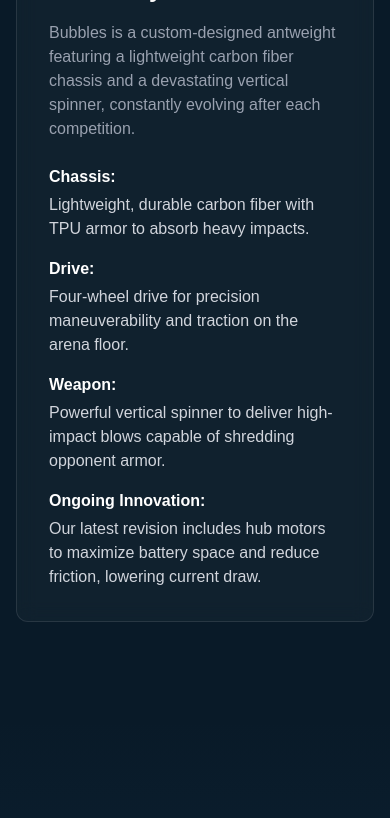
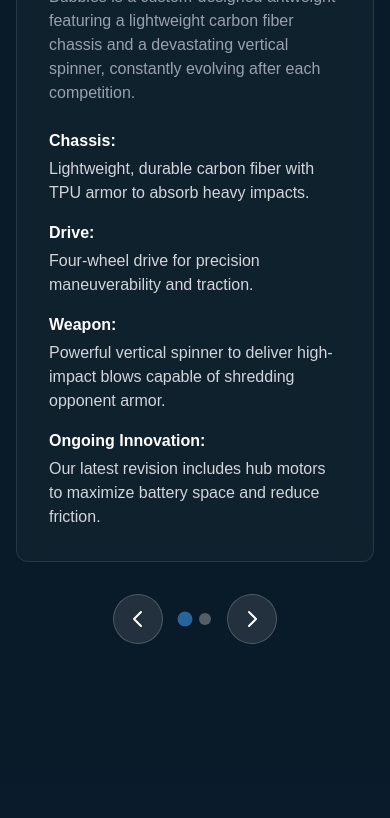
Before and after one commit to aidankeighron/bad-conflict-website, a Next.js app: page /sponsorship in a window 390 px wide. Shown: the part 4133-4951 px from the top of the page. Built offline with nearby package versions, Linux system fonts and the light colour scheme.

Commit message:
carousel

```diff
--- a/src/app/sponsorship/page.tsx
+++ b/src/app/sponsorship/page.tsx
@@ -1,5 +1,6 @@
 import Image from "next/image";
 import Link from "next/link";
+import FeaturedProjectsCarousel from "@/components/FeaturedProjectsCarousel";
 
 /**
  * Sponsorship page for the BadConflict website.
@@ -110,27 +111,10 @@ export default function Sponsorship(): React.ReactNode {
         </div>
       </section>
 
-      {/* Featured Robot */}
+      {/* Featured Projects Carousel */}
       <section className="max-w-5xl mx-auto px-4 py-24">
-        <h2 className="text-3xl md:text-4xl font-bold mb-12 text-center">Featured Project: Bubbles</h2>
-        <div className="premium-card p-8 grid grid-cols-1 lg:grid-cols-2 gap-12 items-center">
-          <div className="relative aspect-square rounded-2xl overflow-hidden shadow-2xl shadow-accent/20">
-             <Image src="/images/bubbles v1.jpg" alt="Bubbles Antweight Robot" fill className="object-cover" />
-          </div>
-          <div>
-            <div className="inline-block bg-accent/20 text-accent px-3 py-1 rounded-full text-sm font-bold mb-4">
-              1lb Antweight Combat Robot
-            </div>
-            <h3 className="text-2xl font-bold mb-4">Offensive Strength &amp; Versatility</h3>
-            <p className="text-gray-400 mb-6">Bubbles is a custom-designed antweight featuring a lightweight carbon fiber chassis and a devastating vertical spinner, constantly evolving after each competition.</p>
-            <ul className="space-y-4 text-gray-300">
-              <li><strong className="text-white block mb-1">Chassis:</strong> Lightweight, durable carbon fiber with TPU armor to absorb heavy impacts.</li>
-              <li><strong className="text-white block mb-1">Drive:</strong> Four-wheel drive for precision maneuverability and traction on the arena floor.</li>
-              <li><strong className="text-white block mb-1">Weapon:</strong> Powerful vertical spinner to deliver high-impact blows capable of shredding opponent armor.</li>
-              <li><strong className="text-white block mb-1">Ongoing Innovation:</strong> Our latest revision includes hub motors to maximize battery space and reduce friction, lowering current draw.</li>
-            </ul>
-          </div>
-        </div>
+        <h2 className="text-3xl md:text-4xl font-bold mb-12 text-center">Featured Projects</h2>
+        <FeaturedProjectsCarousel />
       </section>
 
       {/* CTA / Contact */}
--- /dev/null
+++ b/src/components/FeaturedProjectsCarousel.tsx
@@ -0,0 +1,110 @@
+"use client";
+
+import { useState } from "react";
+import Image from "next/image";
+
+/**
+ * FeaturedProjectsCarousel component to cycle through robot projects.
+ * @returns {JSX.Element} The rendered carousel.
+ */
+const featuredProjects = [
+  {
+    name: "Bubbles",
+    type: "1lb Antweight Combat Robot",
+    image: "/images/bubbles v1.jpg",
+    title: "Offensive Strength & Versatility",
+    description: "Bubbles is a custom-designed antweight featuring a lightweight carbon fiber chassis and a devastating vertical spinner, constantly evolving after each competition.",
+    specs: [
+      { label: "Chassis", value: "Lightweight, durable carbon fiber with TPU armor to absorb heavy impacts." },
+      { label: "Drive", value: "Four-wheel drive for precision maneuverability and traction." },
+      { label: "Weapon", value: "Powerful vertical spinner to deliver high-impact blows capable of shredding opponent armor." },
+      { label: "Ongoing Innovation", value: "Our latest revision includes hub motors to maximize battery space and reduce friction." }
+    ]
+  },
+  {
+    name: "Horizon",
+    type: "1lb Antweight Combat Robot",
+    image: "/images/horizon v3.jpg",
+    title: "High-Tip-Speed Destruction",
+    description: "Horizon is a fierce horizontal spinner built to deliver massive kinetic energy hits, designed to outmaneuver and out-hit the competition.",
+    specs: [
+      { label: "Chassis", value: "Robust frame designed to withstand the immense forces generated by its weapon." },
+      { label: "Weapon", value: "High-tip-speed horizontal spinner that dominates the arena with devastating blows." },
+      { label: "Strategy", value: "Iterative design enhancements focus on maintaining weapon speed while ensuring structural integrity." },
+      { label: "Focus", value: "Maximizing kinetic energy transfer to disable opponents quickly and efficiently." }
+    ]
+  }
+];
+
+export default function FeaturedProjectsCarousel(): React.ReactNode {
+  const [currentIndex, setCurrentIndex] = useState(0);
+
+  const nextSlide = () => {
+    setCurrentIndex((prevIndex) => (prevIndex + 1) % featuredProjects.length);
+  };
+
+  const prevSlide = () => {
+    setCurrentIndex((prevIndex) => (prevIndex - 1 + featuredProjects.length) % featuredProjects.length);
+  };
+
+  const project = featuredProjects[currentIndex];
+
+  return (
+    <div className="relative">
+      <div className="premium-card p-8 grid grid-cols-1 lg:grid-cols-2 gap-12 items-center">
+        <div className="relative aspect-square rounded-2xl overflow-hidden shadow-2xl shadow-accent/20">
+          <Image
+            src={project.image}
+            alt={project.name}
+            fill
+            className="object-cover transition-opacity duration-500"
+          />
+        </div>
+        <div>
+          <div className="inline-block bg-accent/20 text-accent px-3 py-1 rounded-full text-sm font-bold mb-4">
+            {project.type}
+          </div>
+          <h3 className="text-2xl font-bold mb-4">{project.title}</h3>
+          <p className="text-gray-400 mb-6">{project.description}</p>
+          <ul className="space-y-4 text-gray-300 min-h-[220px]">
+            {project.specs.map((spec, index) => (
+              <li key={index}><strong className="text-white block mb-1">{spec.label}:</strong> {spec.value}</li>
+            ))}
+          </ul>
+        </div>
+      </div>
+
+      {/* Carousel Navigation */}
+      <div className="flex justify-center mt-8 gap-4">
+        <button
+          onClick={prevSlide}
+          className="p-3 rounded-full bg-white/10 hover:bg-white/20 transition-colors border border-white/20"
+          aria-label="Previous project"
+        >
+          <svg className="w-6 h-6 text-white" fill="none" viewBox="0 0 24 24" stroke="currentColor">
+            <path strokeLinecap="round" strokeLinejoin="round" strokeWidth={2} d="M15 19l-7-7 7-7" />
+          </svg>
+        </button>
+        <div className="flex gap-2 items-center">
+          {featuredProjects.map((_, index) => (
+            <button
+              key={index}
+              onClick={() => setCurrentIndex(index)}
+              className={`w-3 h-3 rounded-full transition-all ${index === currentIndex ? "bg-accent scale-125" : "bg-white/30 hover:bg-white/50"}`}
+              aria-label={`Go to slide ${index + 1}`}
+            />
+          ))}
+        </div>
+        <button
+          onClick={nextSlide}
+          className="p-3 rounded-full bg-white/10 hover:bg-white/20 transition-colors border border-white/20"
+          aria-label="Next project"
+        >
+          <svg className="w-6 h-6 text-white" fill="none" viewBox="0 0 24 24" stroke="currentColor">
+            <path strokeLinecap="round" strokeLinejoin="round" strokeWidth={2} d="M9 5l7 7-7 7" />
+          </svg>
+        </button>
+      </div>
+    </div>
+  );
+}
```
